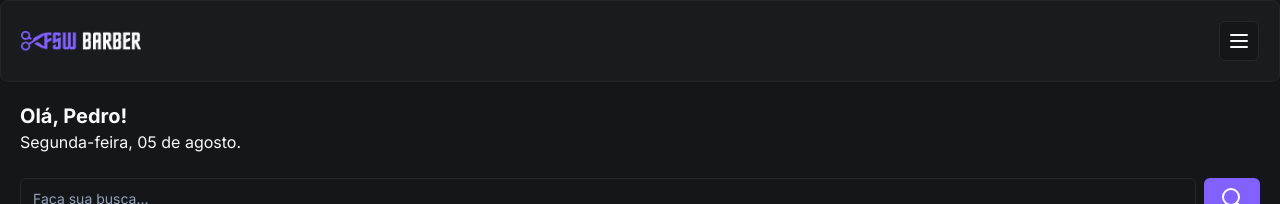
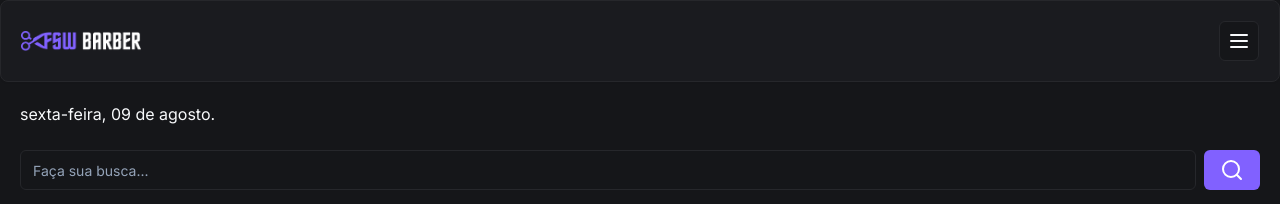
Before and after one commit to PedroVitor2001/barbershop, a Next.js app: page / in a window 1280 px wide. Shown: the top 204 px of the page. Built offline with nearby package versions, Linux system fonts and the light colour scheme; no server answers; the database is empty.

Commit message:
feat: add user greeting when signed in and days update automatically

```diff
--- /dev/null
+++ b/app/_components/user-greeting.tsx
@@ -0,0 +1,32 @@
+"use client"
+
+import { useSession } from "next-auth/react"
+import { format } from "date-fns"
+import { ptBR } from "date-fns/locale"
+import React from "react"
+
+const UserGreeting = () => {
+  const { data } = useSession()
+  const dataAtual = new Date()
+
+  const dataFormatada = format(dataAtual, "EEEE, dd 'de' MMMM", {
+    locale: ptBR,
+  })
+
+  return (
+    <div>
+      {data?.user ? (
+        <div>
+          <h2 className="text-xl font-bold">Olá, {data.user.name}!</h2>
+          <p>{dataFormatada}.</p>
+        </div>
+      ) : (
+        <div>
+          <p>{dataFormatada}.</p>
+        </div>
+      )}
+    </div>
+  )
+}
+
+export default UserGreeting
--- a/app/page.tsx
+++ b/app/page.tsx
@@ -3,6 +3,7 @@ import { Button } from "./_components/ui/button"
 import Image from "next/image"
 import { db } from "./_lib/prisma"
 import BarbershopItem from "./_components/barbershop-item"
+import UserGreeting from "./_components/user-greeting"
 import { quickSearchOptions } from "./_constants/search"
 import BookingItem from "./_components/booking-item"
 import Search from "./_components/search"
@@ -23,9 +24,7 @@ const Home = async () => {
       <div className="p-5">
         {/* TEXTO */}
         {/*fazer client component para renderizar nome */}
-        <h2 className="text-xl font-bold">Olá, Pedro!</h2>
-        <p>Segunda-feira, 05 de agosto.</p>
-
+        <UserGreeting />
         {/* BUSCA */}
         <div className="mt-6">
           <Search />
```
